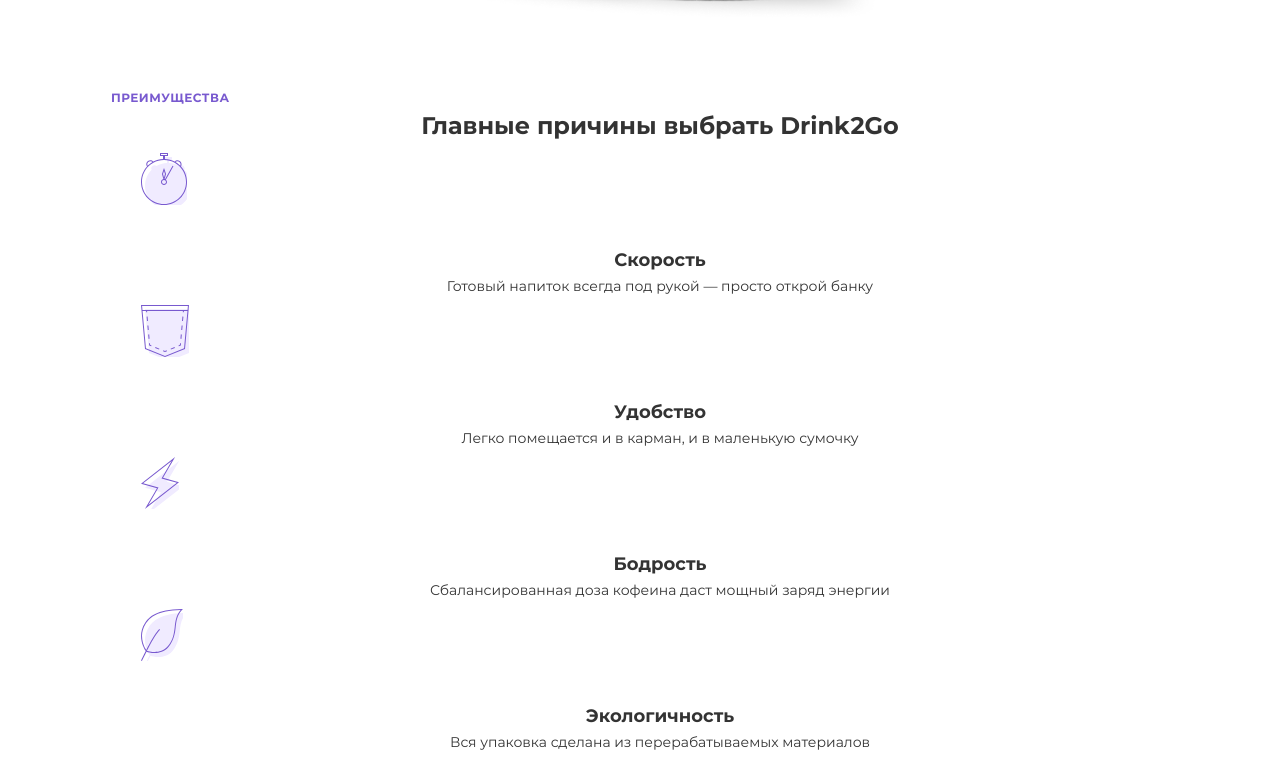
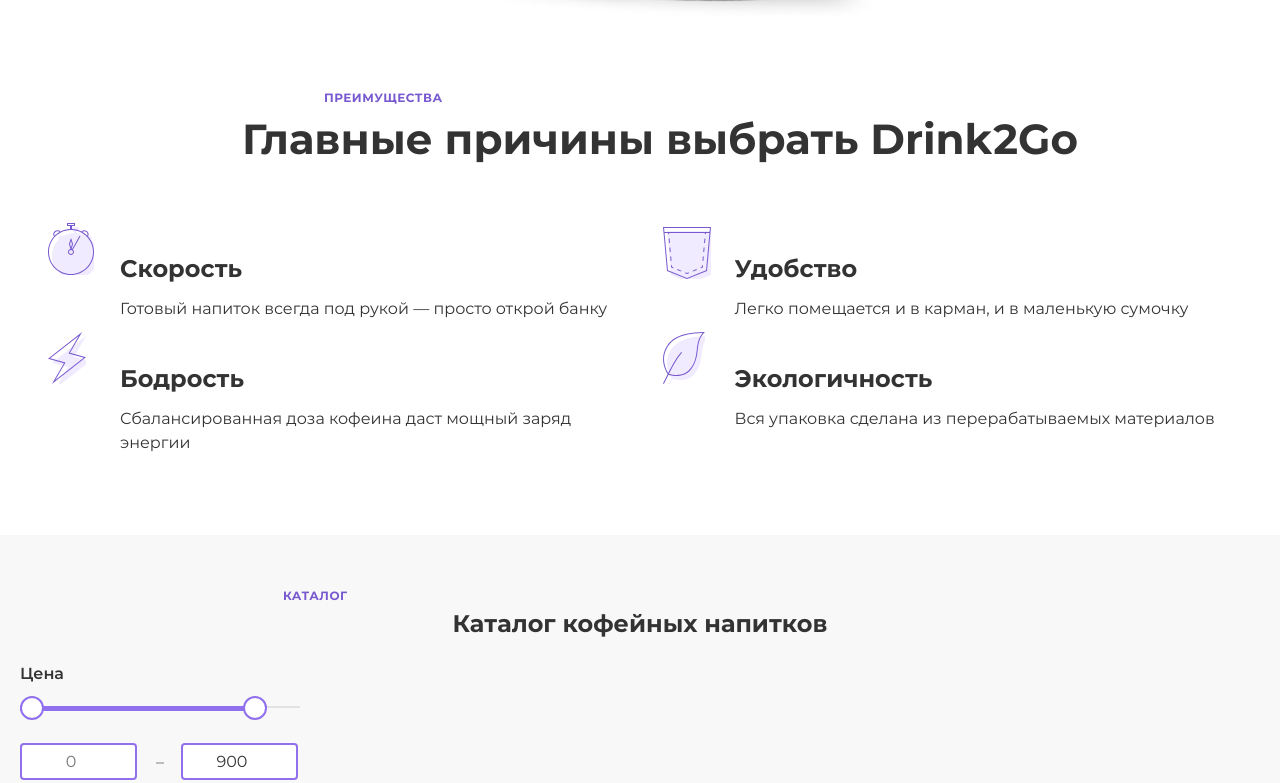
Before and after one commit to verrtiga/Drink2GO, a website: page source/index.html in a window 1280 px wide. Shown: the part 1037-1820 px from the top of the page. Drawn offline with nearby package versions, Linux system fonts and the light colour scheme; files that its build step writes are made by us from their sources.

```diff
--- a/source/sass/blocks/advantages.scss
+++ b/source/sass/blocks/advantages.scss
@@ -1,7 +1,11 @@
 @use "../abstract" as *;
 
 .badge--advantages {
-  margin-left:91px;
+  margin-left: 91px;
+
+  @media (min-width: $tablet-width) {
+    margin-left: 304px;
+  }
 }
 
 .advantages__title {
@@ -13,12 +17,28 @@
   color: $black;
   text-align: center;
   margin: 0;
+
+  @media (min-width: $tablet-width) {
+    font-size: 42px;
+    line-height: 152%;
   }
+
+}
+
 
 .advantages__list {
   list-style-type: none;
   margin: 0;
   padding: 0;
+
+  @media (min-width: $tablet-width) {
+    grid-template-columns: 1fr 1fr;
+    grid-template-rows: auto auto;
+    display: grid;
+    margin-top: 60px;
+    margin-left: 51px;
+
+  }
 }
 
 .advantages__name {
@@ -30,6 +50,13 @@
   text-align: center;
   color: $black;
   margin: 0;
+
+  @media (min-width: $tablet-width) {
+    font-size: 24px;
+    line-height: 150%;
+    text-align: left;
+    margin-bottom: 10px;
+  }
 }
 
 .advantages__description {
@@ -40,11 +67,25 @@
   line-height: 143%;
   text-align: center;
   margin: 0;
+
+  @media (min-width: $tablet-width) {
+    font-size: 16px;
+    line-height: 150%;
+    text-align: left;
+  }
 }
 
 .advantages__item {
+  margin-top: 100px;
   position: relative;
-  margin-top: 100px;
+
+  @media (min-width: $tablet-width) {
+    margin: 0;
+  }
+}
+
+.advantages__item--speed {
+  position: relative;
 }
 
 .advantages__item--speed::before {
@@ -55,6 +96,11 @@
   height: 52px;
   bottom: 91px;
   left: 121px;
+
+  @media (min-width: $tablet-width) {
+    left: -23px;
+    bottom: 66px;
+  }
 }
 
 .advantages__item--comfortable::before {
@@ -65,6 +111,11 @@
   height: 52px;
   bottom: 91px;
   left: 121px;
+
+  @media (min-width: $tablet-width) {
+    left: -23px;
+    bottom: 62px;
+  }
 }
 
 .advantages__item--energy::before {
@@ -75,6 +126,11 @@
   height: 52px;
   bottom: 91px;
   left: 121px;
+
+  @media (min-width:$tablet-width) {
+    bottom: 91px;
+    left: -23px;
+  }
 }
 
 .advantages__item--eco::before {
@@ -86,4 +142,9 @@
   bottom: 91px;
   left: 121px;
 
+  @media (min-width: $tablet-width) {
+    bottom: 91px;
+    left: -23px;
   }
+
+}
--- a/source/sass/global.scss
+++ b/source/sass/global.scss
@@ -72,6 +72,14 @@
 
 }
 
+.advantages-container {
+  position: relative;
+
+  @media (min-width: $tablet-width) {
+    padding: 20px 49px;
+  }
+}
+
 .html-academy::after {
   content: "";
   display: block;
```
Also changed, not shown: build/css/global.css, build/css/style.css. Lines whose indentation alone changed are shown as unchanged.
